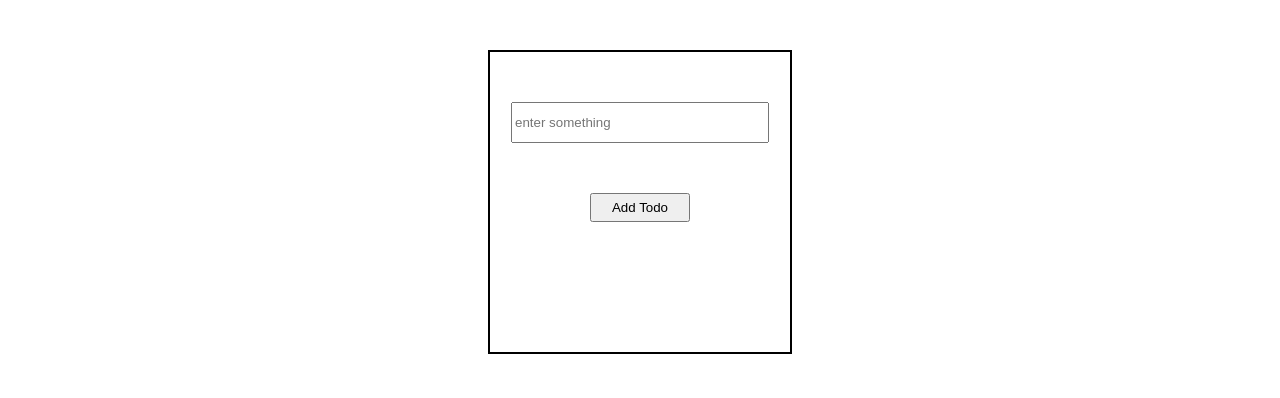
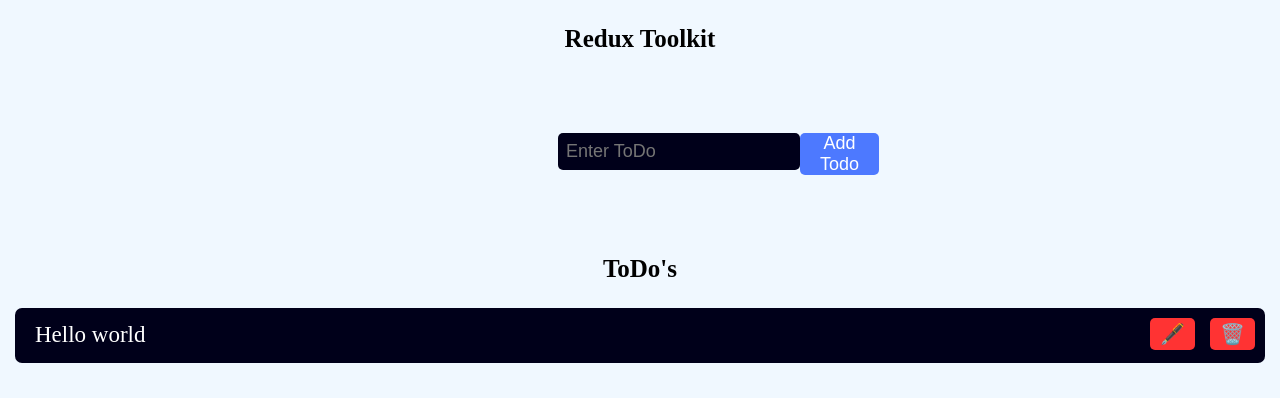
Before and after one commit to rahuljadhav2163/redux-react, a React app: page / in a window 1280 px wide. Shown: the top 398 px of the page. Built offline with nearby package versions, Linux system fonts and the light colour scheme.

Commit message:
make design

```diff
--- a/src/components/AddTodo/AddTodo.css
+++ b/src/components/AddTodo/AddTodo.css
@@ -1,17 +1,69 @@
+body{
+    background-color: aliceblue;
+}
 .form-container{
-    border: 2px solid black;
-    height: 300px;
-    width: 300px;
-    margin: 50px auto;
+    display: flex;
+    margin:80px 550px;
 }
 .inputfield{
     height: 35px;
     width: 250px;
     display: block;
-    margin: 50px auto;
+    margin: 0px auto;
+    background-color: #00001a;
+    color: white;
+    font-size: 18px;
+    border-radius: 5px;
+    border: none;
+    padding-left: 8px;
 }
 .btn{
     display: block;
     margin: 0px auto;
-    padding: 5px 20px;
+    padding: 0px 20px;
+    background-color: #4d79ff;
+    color: white;
+    font-size: 18px;
+    border-radius: 5px;
+    border: none;
 }
+.heading{
+    text-align: center;
+    font-size: 25px;
+    font-weight: 600;
+}
+.todo-container{
+    width: 1250px;
+    height: 55px;
+    background-color: #00001a;
+    color: white;
+    margin: 0px auto;
+    border-radius: 7px;
+    position: relative;
+}
+.text{
+    font-size: 23px;
+    padding: 14px 20px;
+}
+.remove-btn{
+    position: absolute;
+    top: 10px;
+    right: 10px;
+    background-color: #ff3333;
+    padding: 4px 10px;
+    font-size: 20px;
+    border: none;
+    border-radius: 5px;
+    cursor: pointer;
+}
+.edit-btn{
+    position: absolute;
+    top: 10px;
+    right: 70px;
+    background-color: #ff3333;
+    padding: 4px 10px;
+    font-size: 20px;
+    border: none;
+    border-radius: 5px;
+    cursor: pointer;
+}
--- a/src/components/AddTodo/AddTodo.js
+++ b/src/components/AddTodo/AddTodo.js
@@ -1,5 +1,6 @@
+// AddTodo.js
 import React, { useState } from 'react';
-import "./AddTodo.css";
+import "./AddTodo.css"; // Check the path to this file
 import { useDispatch, useSelector } from 'react-redux';
 import { addtodo, removetodo, edittodo } from '../../features/todo/todo';
 
@@ -11,11 +12,9 @@
   const addToDoHandler = (e) => {
     e.preventDefault();
     if (editingId) {
-
       dispatch(edittodo({ id: editingId, text: input }));
       setEditingId(null);
     } else {
-
       dispatch(addtodo(input));
     }
     setInput('');
@@ -31,25 +30,27 @@
 
   return (
     <div>
+      <p className='heading'>Redux Toolkit</p>
       <form
         onSubmit={addToDoHandler}
         className='form-container'>
         <input
           className='inputfield'
           type='text'
-          placeholder='enter something '
+          placeholder='Enter ToDo '
           value={input}
           onChange={(e) => { setInput(e.target.value) }}
         />
         <button type='submit' className='btn'>{editingId ? 'Edit Todo' : 'Add Todo'}</button>
       </form>
-      <div>
+      <p className='heading'>ToDo's</p>
+      <div className='todo-container'>
         {
           todos.map((todo) => (
             <div key={todo.id}>
-              <h1>{todo.text}</h1>
-              <button onClick={() => { dispatch(removetodo(todo.id)) }} type='button'>Remove</button>
-              <button onClick={() => { editTodoHandler(todo.id) }} type='button'>Edit</button>
+              <p className='text'>{todo.text}</p>
+              <button className='remove-btn' onClick={() => { dispatch(removetodo(todo.id)) }} type='button'>🗑️</button>
+              <button className='edit-btn' onClick={() => { editTodoHandler(todo.id) }} type='button'>🖋️</button>
             </div>
           ))
         }
--- a/src/features/todo/todo.js
+++ b/src/features/todo/todo.js
@@ -2,7 +2,7 @@
 import { createSlice, nanoid } from "@reduxjs/toolkit";
 
 const initialState = {
-  todos: [{ id: "1", text: "hello world" }]
+  todos: [{ id: "1", text: "Hello world" }]
 };
 
 export const todo = createSlice({
```
